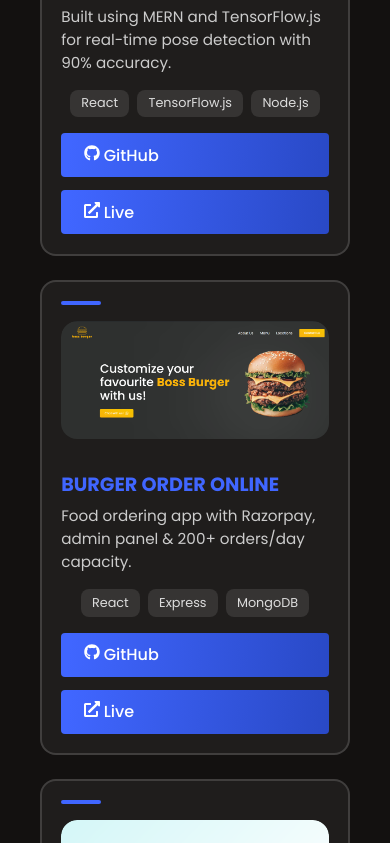
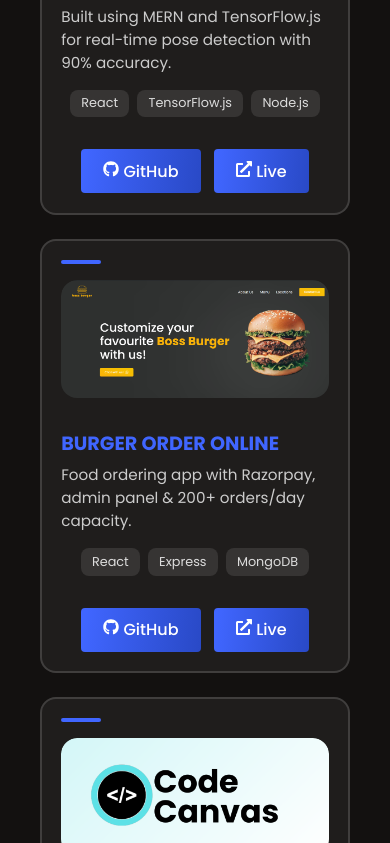
Before and after one commit to jahnavi-j9/Portfolio, a React (Vite) app: page / in a window 390 px wide. Shown: the part 4501-5344 px from the top of the page. Built offline with nearby package versions, Linux system fonts and the light colour scheme.

Commit message:
modified projects section for better responsiveness

```diff
--- a/src/components/Projects/Projects.module.css
+++ b/src/components/Projects/Projects.module.css
@@ -144,11 +144,6 @@
     height: auto;
   }
 
-  .project-item-cta {
-    flex-direction: column;
-    gap: 0.8rem;
-  }
-
   .project-tags {
     justify-content: center;
     flex-wrap: wrap;
@@ -159,24 +154,25 @@
     font-size: 0.85rem;
     padding: 0.3rem 0.6rem;
   }
-}
 
-@media (max-width: 768px) {
-  /* ... your existing responsive code ... */
-
+  /* ✅ Change buttons to stay side by side */
   .project-item-cta {
-    flex-direction: column;
+    flex-direction: row;
+    flex-wrap: wrap;
+    justify-content: center;
     gap: 0.8rem;
+    margin-top: 1rem;
   }
 
   .project-item-cta .button {
-    padding: 0.75rem 1.5rem;
+    flex: 1 1 45%;
+    min-width: 120px;
     font-size: 0.95rem;
+    padding: 0.6rem 1rem;
+    text-align: center;
     border: 2px solid var(--secondary);
-    border-radius: 10px;
     background: transparent;
     color: var(--secondary);
-    width: 100%;
     transition: all 0.3s ease;
   }
 
@@ -184,10 +180,6 @@
     background: var(--blue-gradient);
     color: white;
     border-color: transparent;
-    transform: scale(1.02);
-  }
-
-  .project-item-cta .button svg {
-    font-size: 1rem;
+    transform: scale(1.05);
   }
 }
```
